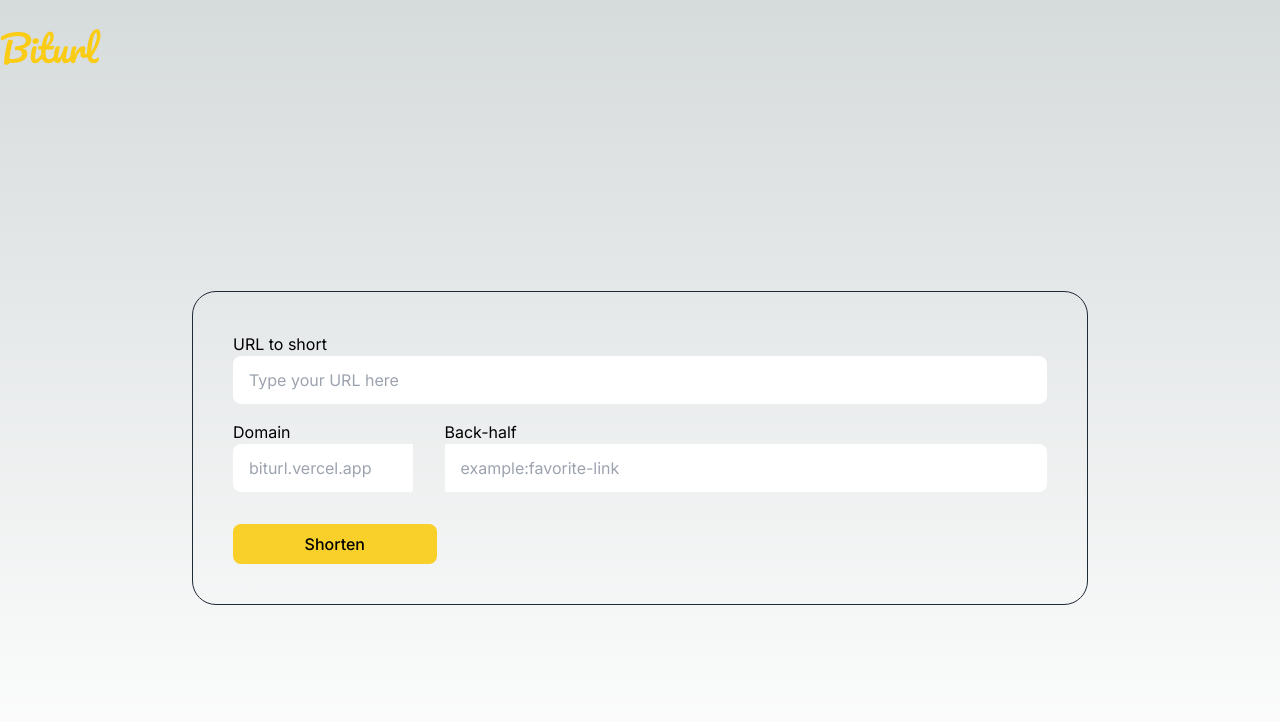
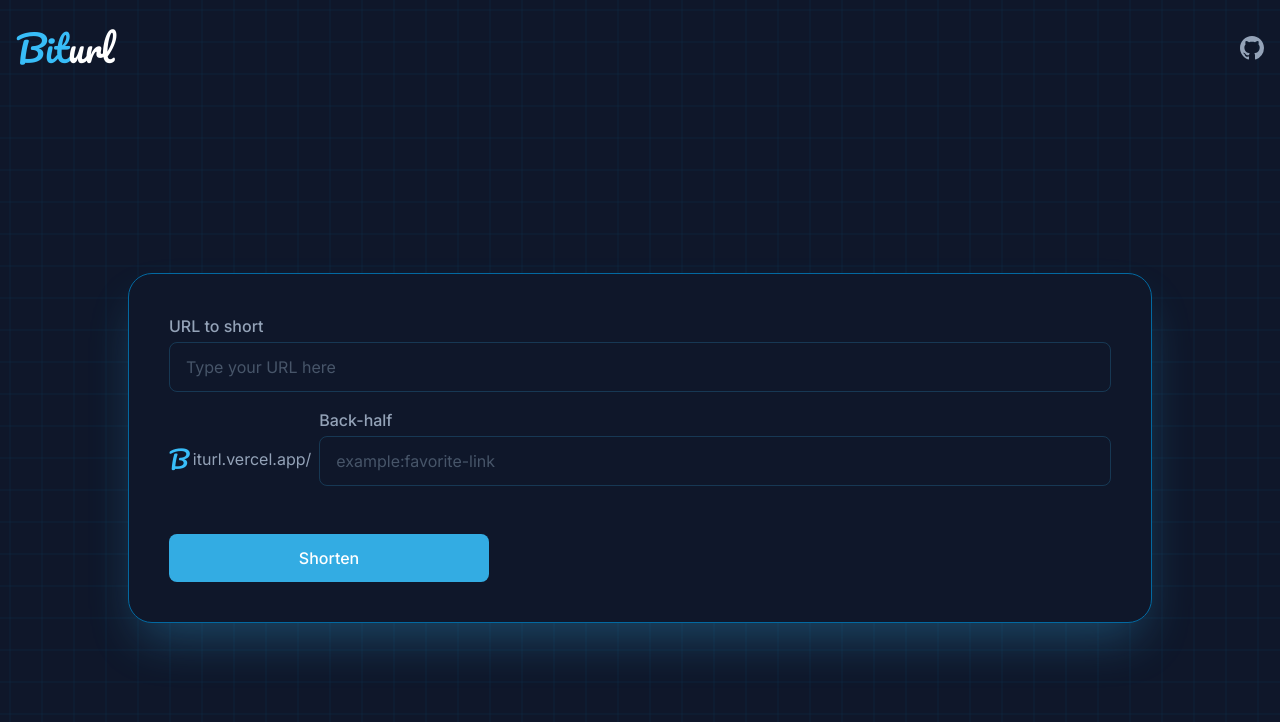
Before and after one commit to Chris-specs/biturl, a Next.js app: page / in a window 1280 px wide. Shown: the top 722 px of the page. Built offline with nearby package versions, Linux system fonts and the light colour scheme.

Commit message:
feat: Improving UI

```diff
--- a/src/app/globals.css
+++ b/src/app/globals.css
@@ -1,27 +1,3 @@
 @tailwind base;
 @tailwind components;
 @tailwind utilities;
-
-:root {
-  --foreground-rgb: 0, 0, 0;
-  --background-start-rgb: 214, 219, 220;
-  --background-end-rgb: 255, 255, 255;
-}
-
-@media (prefers-color-scheme: dark) {
-  :root {
-    --foreground-rgb: 255, 255, 255;
-    --background-start-rgb: 0, 0, 0;
-    --background-end-rgb: 0, 0, 0;
-  }
-}
-
-body {
-  color: rgb(var(--foreground-rgb));
-  background: linear-gradient(
-      to bottom,
-      transparent,
-      rgb(var(--background-end-rgb))
-    )
-    rgb(var(--background-start-rgb));
-}
--- a/src/app/layout.tsx
+++ b/src/app/layout.tsx
@@ -15,7 +15,10 @@
 }) {
     return (
         <html lang="en">
-            <body className={cn(inter.variable, pacifico.variable, 'font-inter')}>
+            <body className={cn(
+                inter.variable, pacifico.variable, 'font-inter',
+                'bg-slate-900 bg-[url("/svg/pattern.svg")] text-slate-400'
+            )}>
                 <Header />
                 <main className='w-full h-[calc(100vh-6rem)]'>{children}</main>
             </body>
--- a/src/app/page.tsx
+++ b/src/app/page.tsx
@@ -3,7 +3,7 @@
 
 export default function HomePage() {
     return (
-        <section className='w-full h-full flex flex-col justify-center items-center'>
+        <section className='w-full h-full flex flex-col justify-center items-center px-4'>
             <ShortUrlForm />
         </section>
     )
--- a/src/components/base/Button.tsx
+++ b/src/components/base/Button.tsx
@@ -10,9 +10,9 @@
         <button
             {...props}
             className={cn(
-                'bg-yellow-400/90 text-black font-medium rounded-lg px-6 py-2 transition-all',
-                'hover:bg-yellow-400',
-                'disabled:opacity-50 disabled:hover:bg-yellow-400/90 disabled:cursor-not-allowed',
+                'bg-sky-400/90 text-white font-medium rounded-lg px-6 py-2 transition-all',
+                'hover:bg-sky-400',
+                'disabled:opacity-50 disabled:hover:bg-sky-400/90 disabled:cursor-not-allowed',
                 className
             )}
         >{ children }</button>
--- a/src/components/base/Input.tsx
+++ b/src/components/base/Input.tsx
@@ -9,9 +9,10 @@
         <input
             {...props}
             className={cn(
-                'w-full px-4 py-2 rounded-lg transition-all outline-none',
-                'hover:ring-4',
-                'focus:ring-4',
+                'w-full bg-transparent border border-sky-400/20 rounded-lg px-4 py-2 transition-all outline-none',
+                'placeholder:text-slate-600',
+                'hover:ring-4 hover:ring-sky-400/20',
+                'focus:ring-4 focus:ring-sky-400/20 focus:border-sky-400/60',
                 className
             )}
         />
--- a/src/components/custom/ShortUrlForm.tsx
+++ b/src/components/custom/ShortUrlForm.tsx
@@ -22,23 +22,24 @@
         <>
             <form
                 onSubmit={handleSubmit}
-                className='w-full max-w-4xl border border-gray-800 rounded-3xl p-10'
+                className='w-full max-w-5xl bg-slate-900 border border-sky-700 shadow-2xl shadow-sky-400/30 rounded-3xl p-10'
             >
                 <fieldset className='mb-4'>
-                    <label className='block'>URL to short</label>
+                    <label className='block font-medium mb-1'>URL to short</label>
                     <Input type='url' name='url' placeholder='Type your URL here' required className='py-3' />
                 </fieldset>
-                <div className='w-full grid grid-cols-12 gap-8'>
-                    <fieldset className='col-span-3 mb-8'>
-                        <label className='block'>Domain</label>
-                        <Input type='text' placeholder="biturl.vercel.app" className='rounded-r-sm py-3' />
-                    </fieldset>
-                    <fieldset className='col-span-9'>
-                        <label className='block'>Back-half</label>
-                        <Input type='text' name="backHalf" placeholder="example:favorite-link" className='rounded-l-sm py-3' />
+                <div className='w-full flex items-center gap-2 mb-12'>
+                    <div className='w-fit flex items-center gap-2 mt-6'>
+                        <span className='text-2xl font-pacifico text-sky-400'>B</span>
+                        <span className='hidden lg:block -ml-1'>iturl.vercel.app/</span>
+                        <span className='lg:hidden text-2xl'>/</span>
+                    </div>
+                    <fieldset className='w-[calc(100%-36.5px)] lg:w-[calc(100%-150px)]'>
+                        <label className='block font-medium mb-1'>Back-half</label>
+                        <Input type='text' name="backHalf" placeholder="example:favorite-link" className='py-3' />
                     </fieldset>
                 </div>
-                <Button className='w-1/4'>Shorten</Button>
+                <Button className='w-full lg:max-w-xs py-3'>Shorten</Button>
             </form>
             { urlShortened && <p>{urlShortened}</p> }
         </>
--- a/src/components/layout/Header.tsx
+++ b/src/components/layout/Header.tsx
@@ -1,8 +1,17 @@
+import Link from 'next/link'
+
 export default function Header() {
     return (
-        <header>
+        <header className="px-4">
             <nav className="w-full h-24 max-w-7xl flex justify-between items-center mx-auto">
-                <span className='text-4xl font-pacifico text-yellow-400'>Biturl</span>
+                <Link href='/' className='text-4xl font-pacifico text-white'>
+                    <span className='text-sky-400'>Bit</span>url
+                </Link>
+                <div>
+                    <Link href='https://github.com/Chris-specs/biturl' target='_blank'>
+                        <svg viewBox="0 0 16 16" className="w-6 h-6" fill="currentColor" aria-hidden="true"><path d="M8 0C3.58 0 0 3.58 0 8c0 3.54 2.29 6.53 5.47 7.59.4.07.55-.17.55-.38 0-.19-.01-.82-.01-1.49-2.01.37-2.53-.49-2.69-.94-.09-.23-.48-.94-.82-1.13-.28-.15-.68-.52-.01-.53.63-.01 1.08.58 1.23.82.72 1.21 1.87.87 2.33.66.07-.52.28-.87.51-1.07-1.78-.2-3.64-.89-3.64-3.95 0-.87.31-1.59.82-2.15-.08-.2-.36-1.02.08-2.12 0 0 .67-.21 2.2.82.64-.18 1.32-.27 2-.27.68 0 1.36.09 2 .27 1.53-1.04 2.2-.82 2.2-.82.44 1.1.16 1.92.08 2.12.51.56.82 1.27.82 2.15 0 3.07-1.87 3.75-3.65 3.95.29.25.54.73.54 1.48 0 1.07-.01 1.93-.01 2.2 0 .21.15.46.55.38A8.013 8.013 0 0016 8c0-4.42-3.58-8-8-8z"></path></svg>
+                    </Link>
+                </div>
             </nav>
         </header>
     )
```
Also changed, not shown: public/svg/pattern.svg (added).
